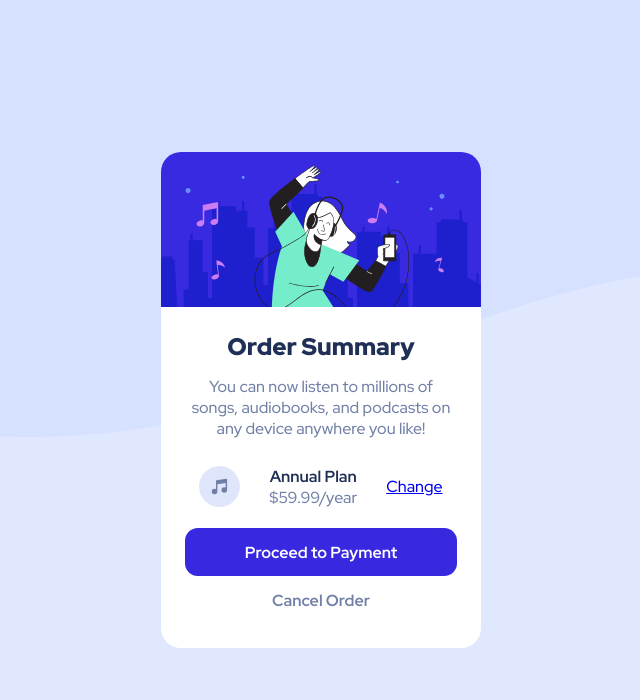
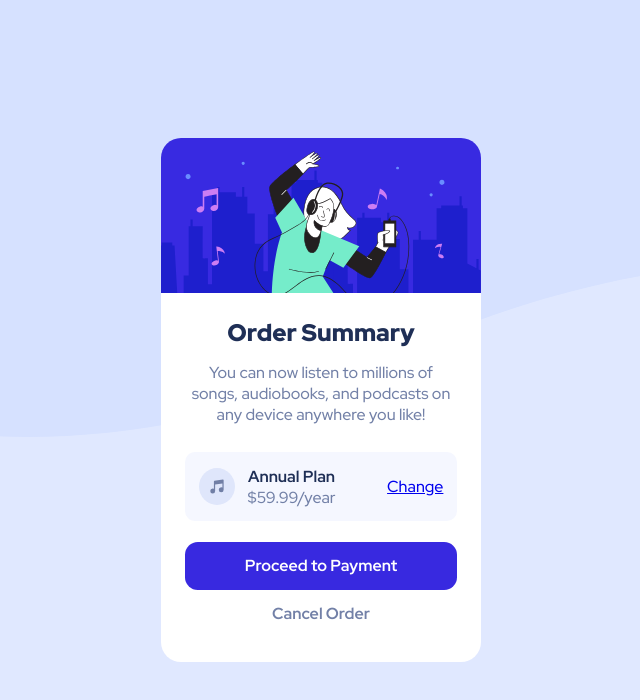
Before and after one commit to bdemon245/fmc-order-summary, a plain HTML site: page index.html in a window 1280 px wide. Shown: the whole page, without its empty margins (319-959 px from the left). Drawn offline with Linux system fonts and the light colour scheme.

Commit message:
Completed for the time being

```diff
--- a/style.css
+++ b/style.css
@@ -58,6 +58,9 @@ h2{
     justify-content: space-around;
     align-items: center;
     margin-bottom: 5%;
+    background: hsl(225, 100%, 98%);
+    padding: 5%;
+    border-radius: 10px;
 }
 .plan img{
     height: auto;
@@ -89,6 +92,17 @@ h2{
         background: url(src/images/pattern-background-mobile.svg) no-repeat;
     }
 }
+@media screen and (min-width:500px){
+  .plan{
+        justify-content: flex-start;
+    }
+    .plan>img{
+        margin-right: 5%;
+    }
+    .plan>a{
+        margin-left: auto;
+    }
+}
 @media screen and (min-width:1441px){
     .container{
         background: url(src/images/pattern-background-desktop.svg) no-repeat;
```
